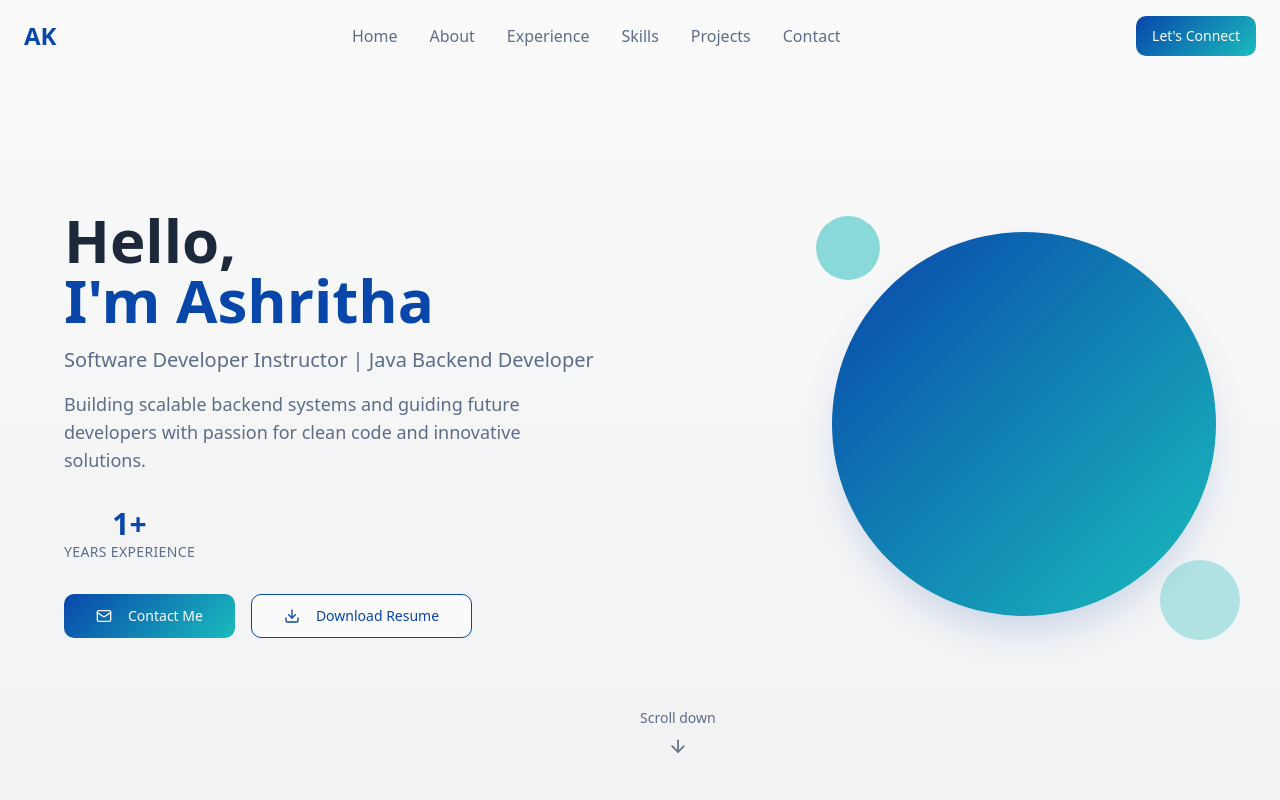
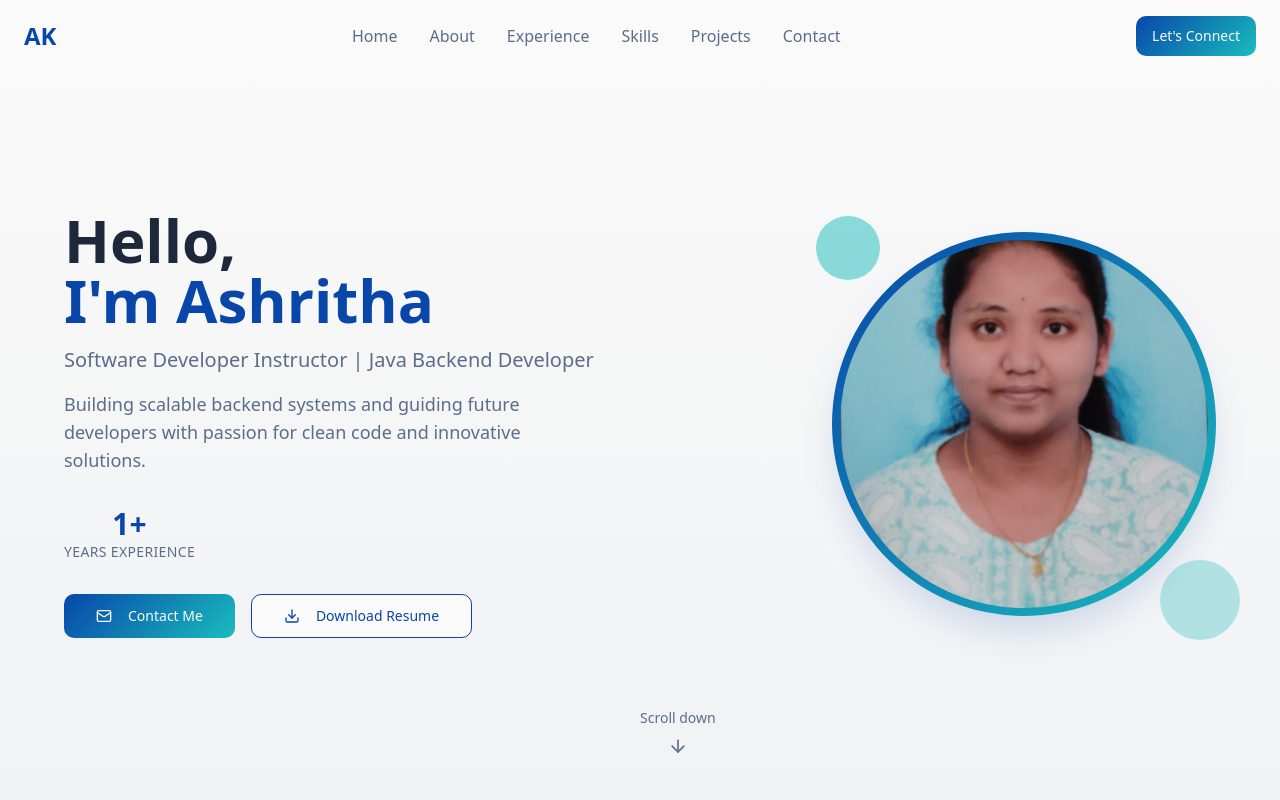
Before and after one commit to Ashritha304/ashritha-portfolio-builder-website, a React (Vite) app: page / in a window 1280 px wide. Shown: the top 800 px of the page. Built offline with nearby package versions, Linux system fonts and the light colour scheme.

Commit message:
Replace profile image
Replaces the existing profile image in the hero section with the new image provided by the user.

```diff
--- a/src/components/Hero.tsx
+++ b/src/components/Hero.tsx
@@ -1,6 +1,5 @@
 import { ArrowDown, Download, Mail } from 'lucide-react';
 import { Button } from '@/components/ui/button';
-import portraitImage from '@/assets/ashritha-portrait.jpg';
 const Hero = () => {
   const scrollToSection = (href: string) => {
     const element = document.querySelector(href);
@@ -60,7 +59,11 @@ const Hero = () => {
           <div className="flex justify-center lg:justify-end animate-scale-in">
             <div className="relative">
               <div className="w-80 h-80 lg:w-96 lg:h-96 rounded-full overflow-hidden shadow-large bg-gradient-primary p-2">
-
+                <img
+                  src="/lovable-uploads/42c8f2a4-88ec-4f46-9a9d-169d40258c1f.png"
+                  alt="Ashritha Kodipunjula"
+                  className="w-full h-full object-cover rounded-full"
+                />
               </div>
               {/* Decorative elements */}
               <div className="absolute -top-4 -left-4 w-16 h-16 bg-teal rounded-full opacity-20 animate-pulse"></div>
```
Also changed, not shown: public/lovable-uploads/42c8f2a4-88ec-4f46-9a9d-169d40258c1f.png (added).
